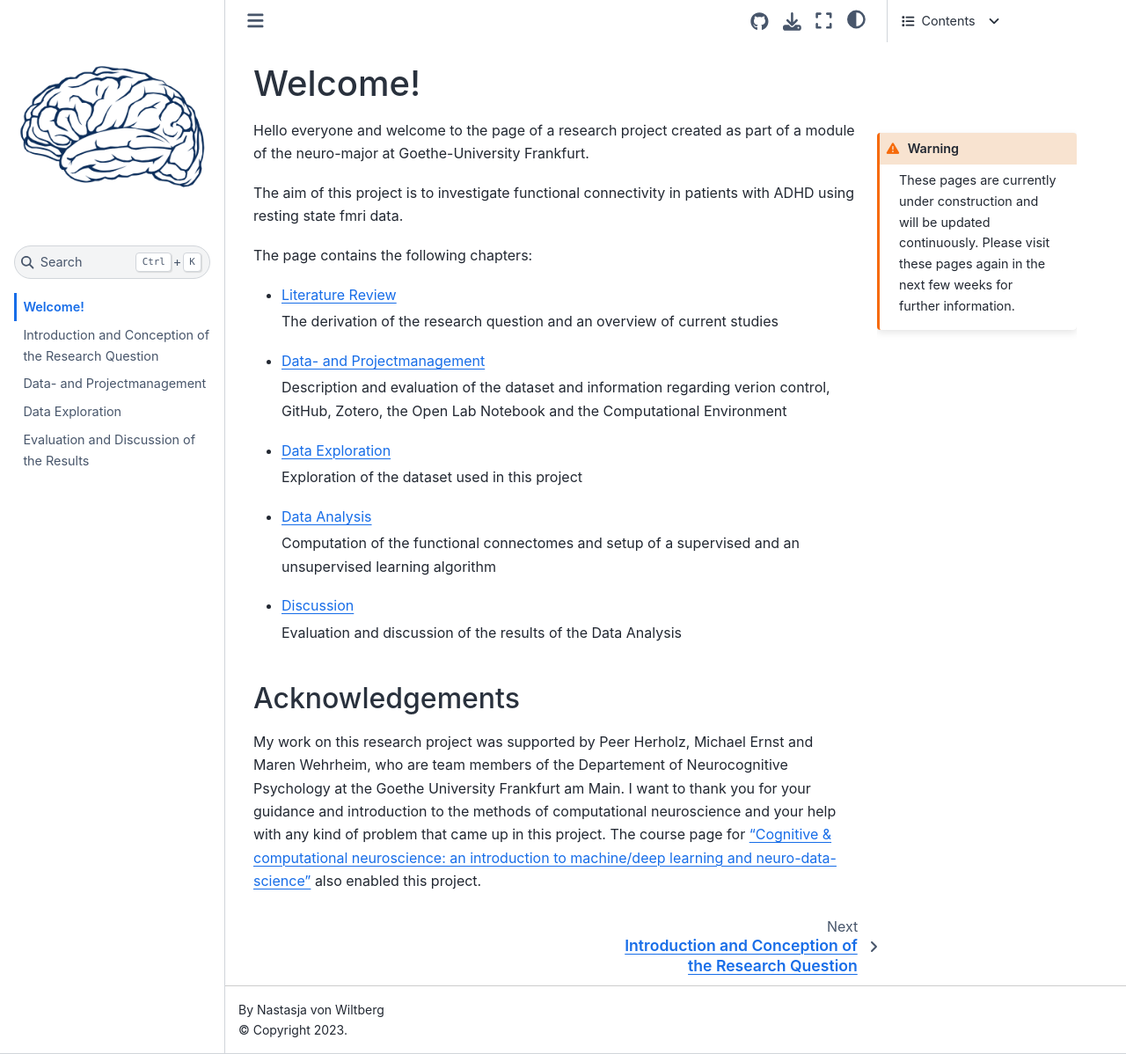
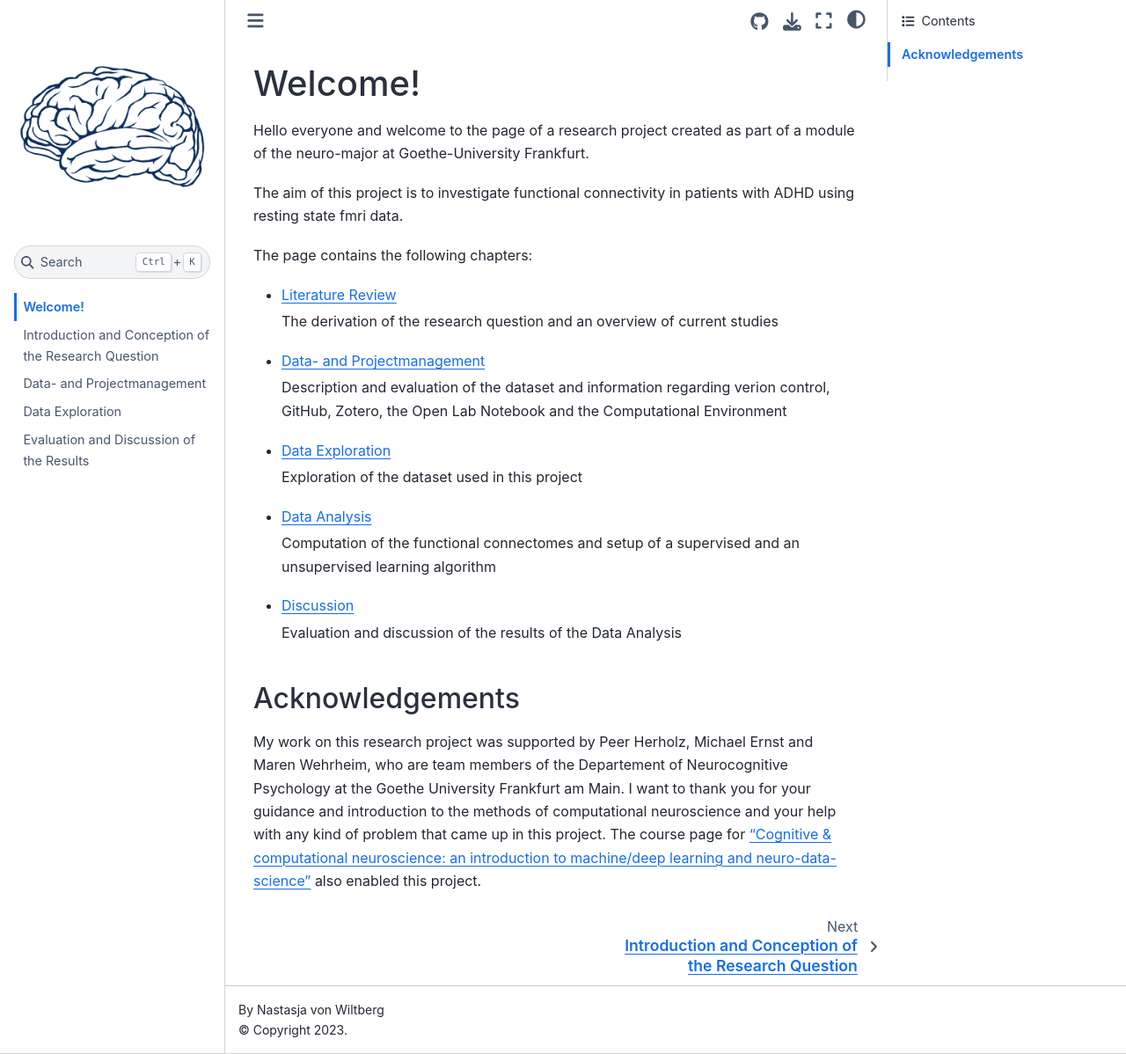
Before and after one commit to nwiltberg/project_msc05, a Jupyter Book: the page built from content/general_information/index.md, in a window 1280 px wide and 1198 px high. Shown: the whole window at 88% size. Built offline with Jupyter Book 1.0.4 settings and Sphinx 7.4.7 and the Sphinx Book theme 1.1.4, drawn with Linux system fonts in a browser that asks for light colours; pages that are not in the unit, such as notebooks, are missing from menus.

Commit message:
deleted warning message

`````diff
--- a/content/general_information/index.md
+++ b/content/general_information/index.md
@@ -9,12 +9,6 @@ titlesonly: true
 
 
 # Welcome!
-
-````{margin}
-```{warning}
-These pages are currently under construction and will be updated continuously.
-Please visit these pages again in the next few weeks for further information.
-````
 
 Hello everyone and welcome to the page of a research project created as part of a module of the neuro-major at Goethe-University Frankfurt.
 
`````
